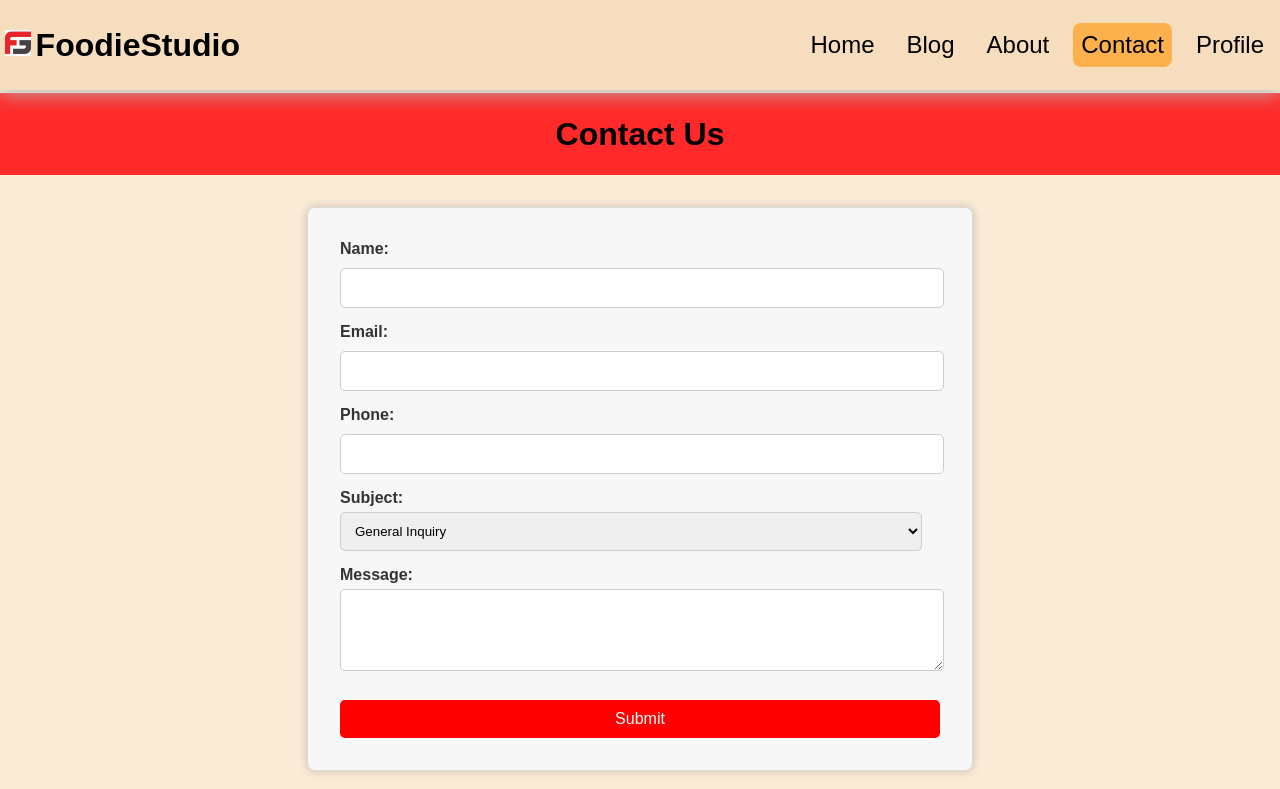
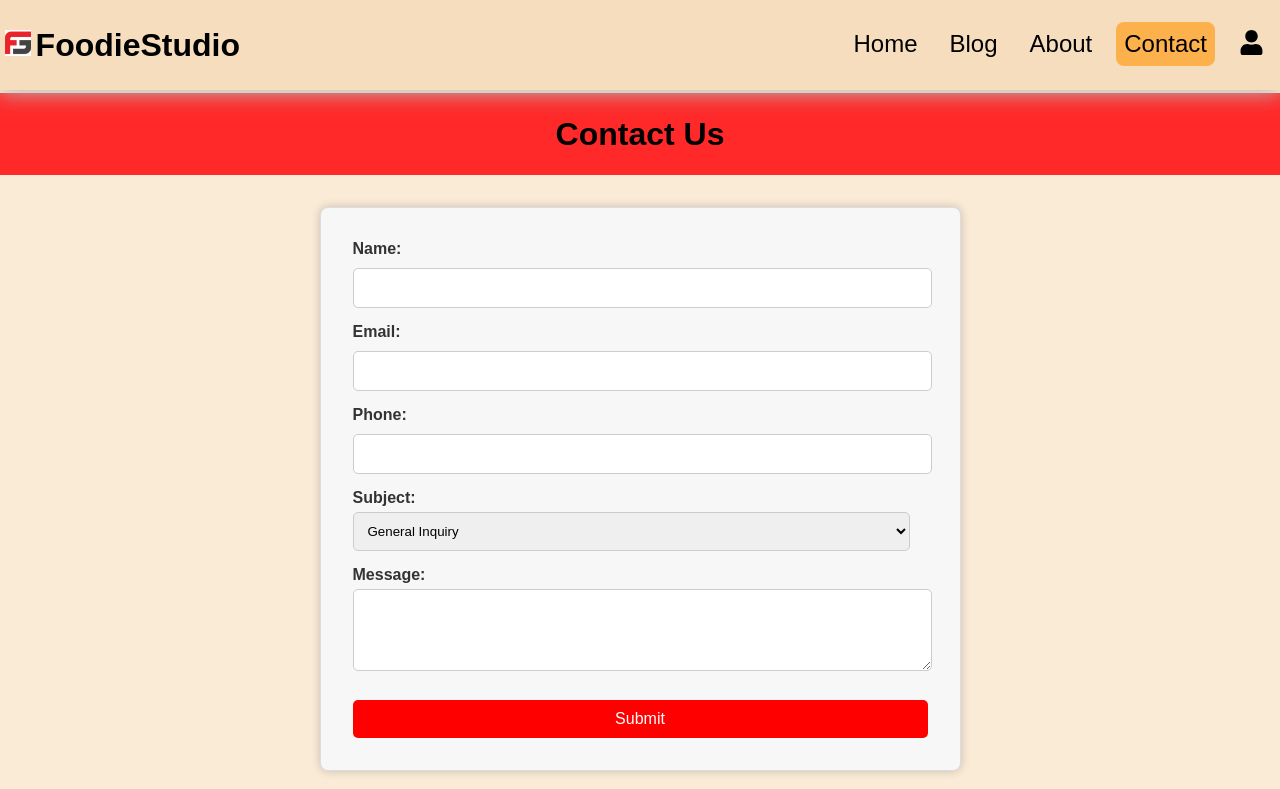
Before and after one commit to kunal23kmr/FoodieStudio, a React (Create React App) app: page /contact in a window 1280 px wide. Shown: the top 789 px of the page. Built offline with nearby package versions, Linux system fonts and the light colour scheme.

Commit message:
4:20 to make sync

```diff
--- a/package.json
+++ b/package.json
@@ -8,6 +8,7 @@
     "@testing-library/user-event": "^13.5.0",
     "react": "^18.2.0",
     "react-dom": "^18.2.0",
+    "react-icons": "^4.11.0",
     "react-router": "^6.16.0",
     "react-router-dom": "^6.16.0",
     "react-scripts": "^5.0.1",
--- a/src/App.js
+++ b/src/App.js
@@ -1,5 +1,5 @@
-import React,{useState} from 'react';
-import { Route, Routes, useNavigate } from 'react-router-dom';
+import React from 'react';
+import { Route, Routes } from 'react-router-dom';
 import './css/App.css';
 
 import About from './components/About';
@@ -13,8 +13,6 @@ import Login from './components/Login';
 import Signup from './components/Signup';
 
 function App() {
-  const [user, setUser] = useState(0);
-  const navigate = useNavigate();
 
   return (<>
     <Navbar />
@@ -23,7 +21,7 @@ function App() {
       <Route path='/blog' element={<Blog />} />
       <Route path='/contact' element={<Contact />} />
       <Route path='/about' element={<About />} />
-      <Route path='/profile' element={<Profile isLog={user} na={navigate} />} />
+      <Route path='/profile' element={<Profile />} />
       <Route path='/viewprofile' element={<ViewProfile />} />
       <Route path='/login' element={<Login />} />
       <Route path='/signup' element={<Signup />} />
--- a/src/components/Navbar.jsx
+++ b/src/components/Navbar.jsx
@@ -1,5 +1,6 @@
 import React from 'react'
 import { Link, NavLink } from 'react-router-dom';
+import { FaUser } from "react-icons/fa";
 
 import '../css/Navbar.css';
 
@@ -30,7 +31,7 @@ function Navbar() {
                     <NavLink to={'/contact'}>Contact</NavLink>
                 </li>
                 <li>
-                    <NavLink to={'/profile'}>Profile</NavLink>
+                    <NavLink to={'/profile'}><FaUser size={25} color="black" /></NavLink>
                 </li>
             </ul>
         </nav>
--- a/src/components/Profile.jsx
+++ b/src/components/Profile.jsx
@@ -1,9 +1,11 @@
 import React from "react";
+import { useNavigate } from "react-router";
 
-function Profile({ isLog, na }) {
+function Profile() {
+    const navigate = useNavigate();
     // Use a ternary operator to conditionally navigate
     return (<>
-        {(isLog !== 0) ? na('/viewprofile') : na('/login')}
+        {(prop.isLog !== 0) ? navigate('/viewprofile') : navigate('/login')}
     </>
     );
 }
--- a/src/css/Contact.css
+++ b/src/css/Contact.css
@@ -17,7 +17,7 @@ h1 {
 }
 
 .contact-form {
-    max-width: 600px;
+    max-width: 575px;
     margin: 0 auto;
     padding: 20px;
     margin-top: 2rem;
```
Also changed, not shown: 1 other file (tests, documents, lock files or other folders).
